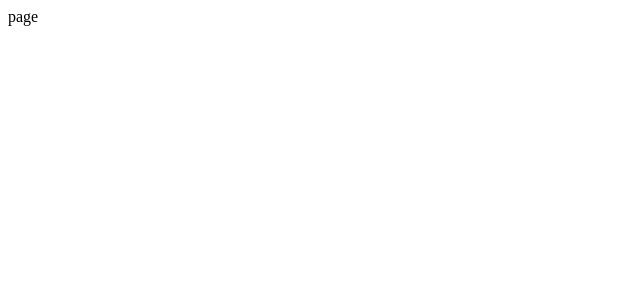
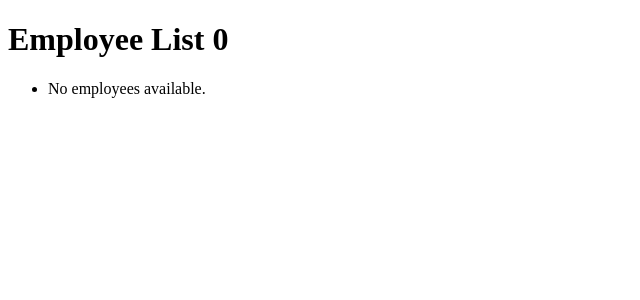
Before and after one commit to youtlane/wealthHealth, a Next.js app in the folder hrnet-react/: page /allEmployee in a window 1280 px wide. Shown: the top 300 px of the page, without its empty margins (0-640 px from the left). Built offline with nearby package versions, Linux system fonts and the light colour scheme.

Commit message:
fix: clean code

```diff
--- a/hrnet-react/src/app/allEmployee/page.jsx
+++ b/hrnet-react/src/app/allEmployee/page.jsx
@@ -1,9 +1,29 @@
-import React from 'react'
+"use client";
 
-const page = () => {
+import React from 'react';
+import { useSelector } from 'react-redux';
+
+const allEmployee = () => {
+  // Use the useSelector hook to access the employees from the Redux store
+  const employees = useSelector((state) => state.employees);
+
+  console.log('employees ', employees);
   return (
-    <div>page</div>
-  )
+    <div>
+      <h1>Employee List { employees.length }</h1>
+      <ul>
+        {employees.length > 0 ? (
+          employees.map((employee, index) => (
+
+
+            <li key={index}>{employee.firstName}</li>
+          ))
+        ) : (
+          <li>No employees available.</li>
+        )}
+      </ul>
+    </div>
+  );
 }
 
-export default page
+export default allEmployee;
```
